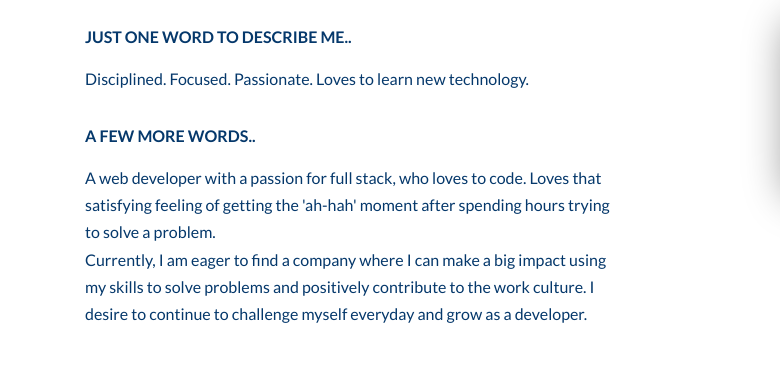
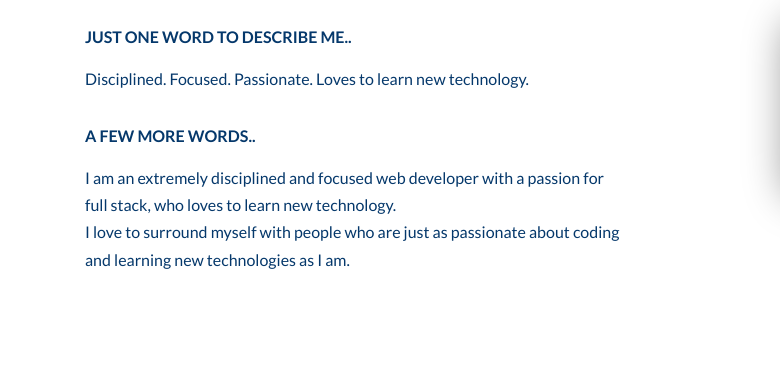
Before and after one commit to dkang417/Portfolio, a website: page index.html in a window 1280 px wide. Shown: the part 997-1374 px from the top of the page, 0-780 px from the left. Drawn offline with Linux system fonts and the light colour scheme.

Commit message:
updated About me

```diff
--- a/index.html
+++ b/index.html
@@ -73,11 +73,8 @@
                     </p>
                     <h3 class="heading-tertiary u-margin-bottom-small">A few more words..</h3>
                     <p class="paragraph">
-                        A web developer with a passion for full stack, who loves to code. Loves that satisfying feeling of getting the 'ah-hah' moment
-                        after spending hours trying to solve a problem.
-                        <br> Currently, I am eager to find a company where I can make a big impact using my skills to solve problems
-                        and positively contribute to the work culture. I desire to continue to challenge myself everyday
-                        and grow as a developer.
+                        I am an extremely disciplined and focused web developer with a passion for full stack, who loves to learn new technology.
+                        <br> I love to surround myself with people who are just as passionate about coding and learning new technologies as I am.
                     </p>
 
                 </div>
@@ -355,11 +352,6 @@
                         <li class="footer__item">
                             <a href="https://github.com/dkang417" target="_blank" class="footer__link">Github</a>
                         </li>
-                        <li class="footer__item">
-                            <a href="http://attachments.angel.co/2326943-6488d29c122cba8013ad910a5af59ae8.pdf?1536534594" target="_blank" class="footer__link">Resume</a>
-                        </li>
-
-
                     </ul>
                 </div>
             </div>
```
